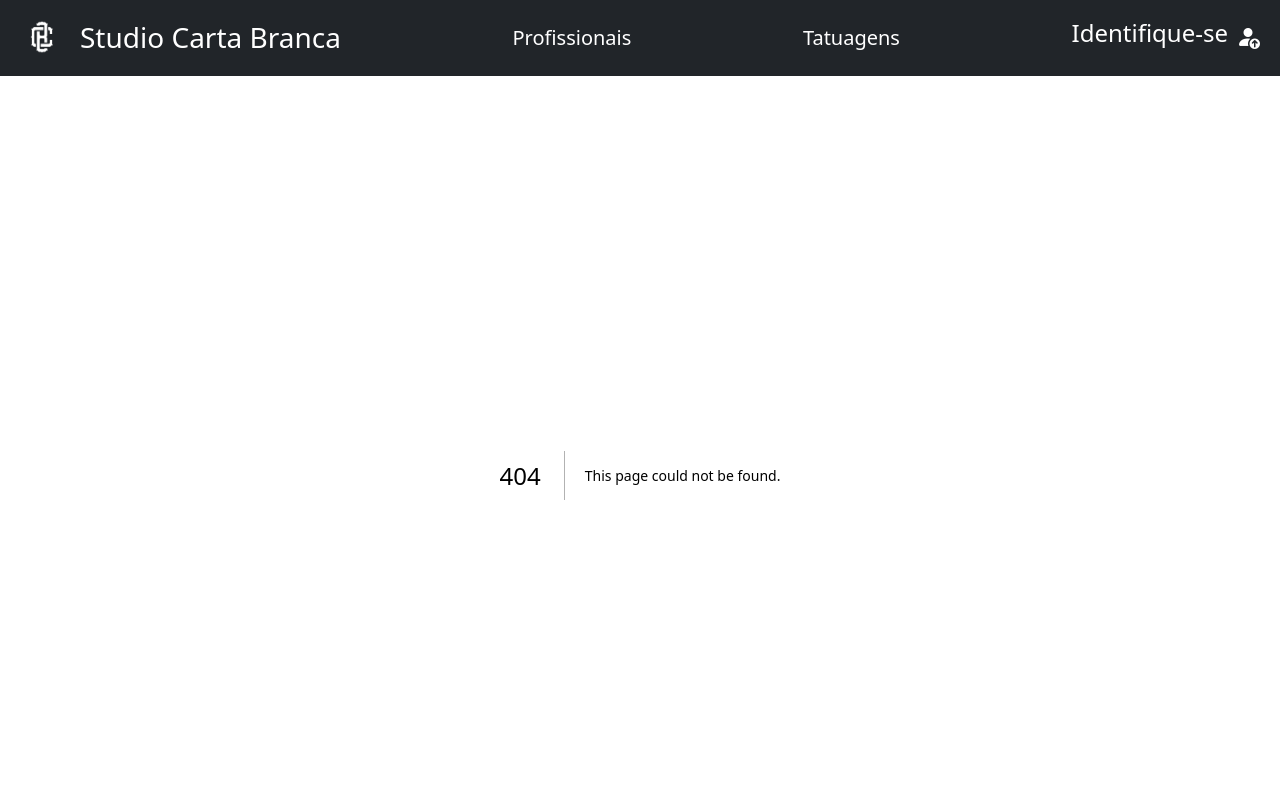
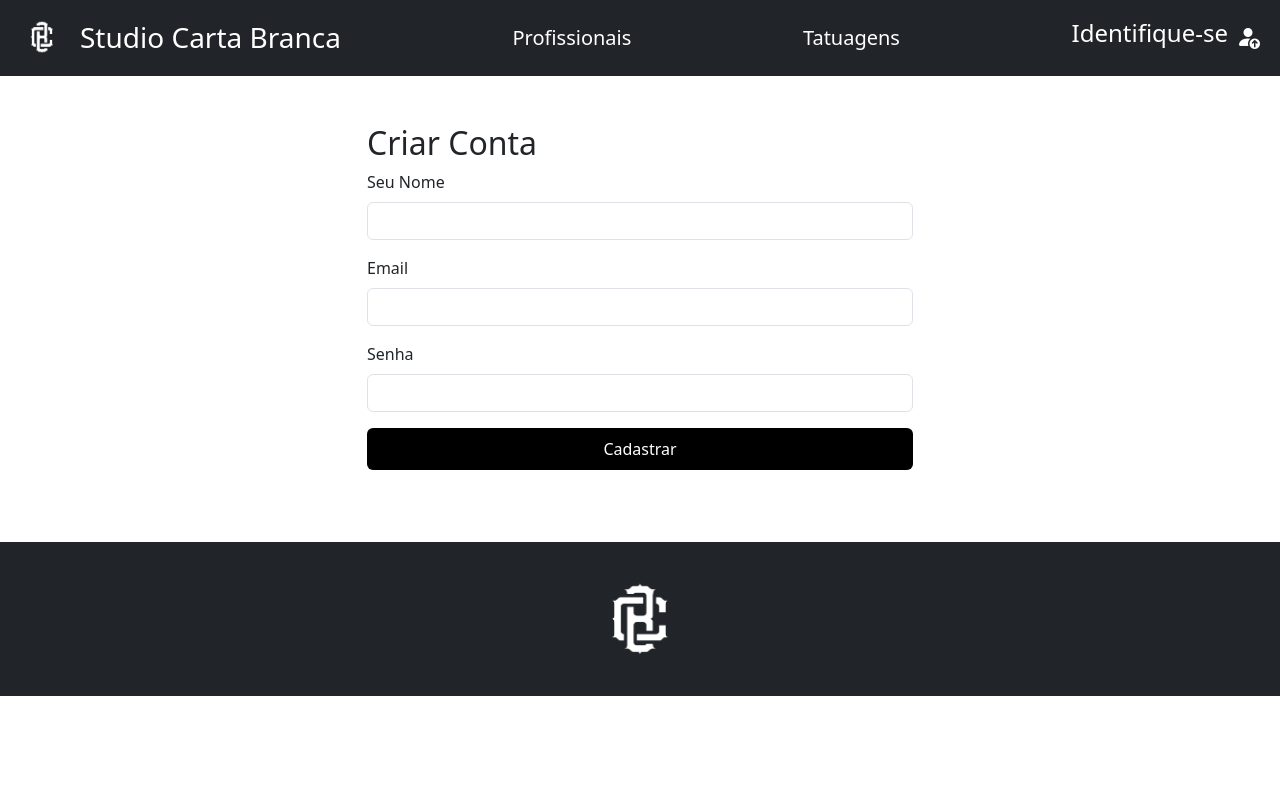
Before and after one commit to torchelsenjennifer/carta-branca-area-cliente-front, a Next.js app: page /cadastrar in a window 1280 px wide. Before the commit this address had no page. Shown: the top 800 px of the page. Built offline with nearby package versions, Linux system fonts and the light colour scheme.

Commit message:
✨ ┇ adicionando funcionalidade de se cadastrar

```diff
--- a/app/avaliacoes/[id]/page.jsx
+++ b/app/avaliacoes/[id]/page.jsx
@@ -1,7 +1,7 @@
 'use client'
 import { useParams } from "next/navigation";
-import { useEffect, useState } from "react"
-
+import { useEffect, useState } from "react";
+import Image from "next/image";
 
 export default function Avaliacoes() {
     const params = useParams()
@@ -56,7 +56,7 @@ export default function Avaliacoes() {
     return (
         <div className="container-fluid">
             <div className="row">
-                <img
+                <Image
                     src={profissional.imagem}
                     className="card-img-top"
                     alt="profissional"
--- a/app/avaliar/[id]/page.jsx
+++ b/app/avaliar/[id]/page.jsx
@@ -60,8 +60,6 @@ export default function Avaliar() {
       alert("Ok! Avaliação cadastrada com sucesso")
       reset()
     } else {
-      console.log(avalia.status);
-      console.log(atualiza_estrelas.status);
       alert("Erro no cadastro da avaliação...")
     }
   }
--- /dev/null
+++ b/app/cadastrar/page.jsx
@@ -0,0 +1,61 @@
+'use client'
+import { useState } from 'react';
+
+const Cadastrar = () => {
+  const [nome, setNome] = useState('');
+  const [email, setEmail] = useState('');
+  const [senha, setSenha] = useState('');
+
+  const handleSubmit = (e) => {
+    e.preventDefault();
+    // Lógica para lidar com os dados do formulário
+    console.log('Nome:', nome);
+    console.log('Email:', email);
+    console.log('Senha:', senha);
+  };
+
+  return (
+    <div className="container">
+      <div className="row justify-content-center mt-5">
+        <div className="col-md-6">
+          <h2>Criar Conta</h2>
+          <form onSubmit={handleSubmit}>
+            <div className="mb-3">
+              <label htmlFor="nome" className="form-label">Seu Nome</label>
+              <input
+                type="text"
+                className="form-control"
+                id="nome"
+                value={nome}
+                onChange={(e) => setNome(e.target.value)}
+              />
+            </div>
+            <div className="mb-3">
+              <label htmlFor="email" className="form-label">Email</label>
+              <input
+                type="email"
+                className="form-control"
+                id="email"
+                value={email}
+                onChange={(e) => setEmail(e.target.value)}
+              />
+            </div>
+            <div className="mb-3">
+              <label htmlFor="senha" className="form-label">Senha</label>
+              <input
+                type="password"
+                className="form-control"
+                id="senha"
+                value={senha}
+                onChange={(e) => setSenha(e.target.value)}
+              />
+            </div>
+            <button type="submit" className="btn bg-black w-100 py-2 text-white mb-5">Cadastrar</button>
+          </form>
+        </div>
+      </div>
+    </div>
+  );
+};
+
+export default Cadastrar;
--- a/app/page.jsx
+++ b/app/page.jsx
@@ -1,7 +1,11 @@
+import Image from "next/image";
+
 export default function Home() {
   return (
     <div className="relative">
       <img src="./cartaBranca.png" alt="Logo" className="img-fluid" />
+
     </div>
+
   );
 }
```
Also changed, not shown: app/login/page.jsx (+4 -4 lines), components/ItemProfissional.jsx (+12 -3 lines).
